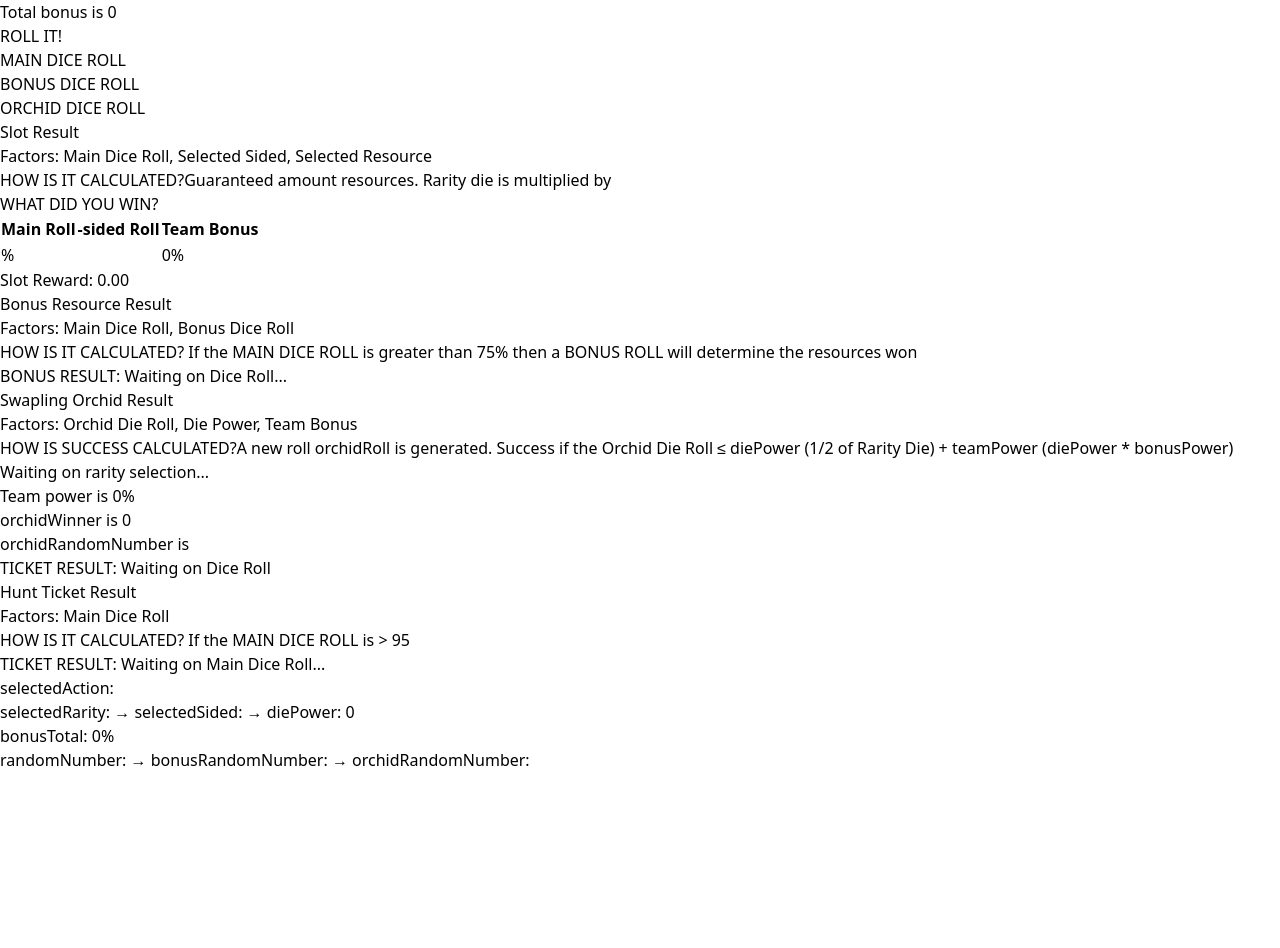
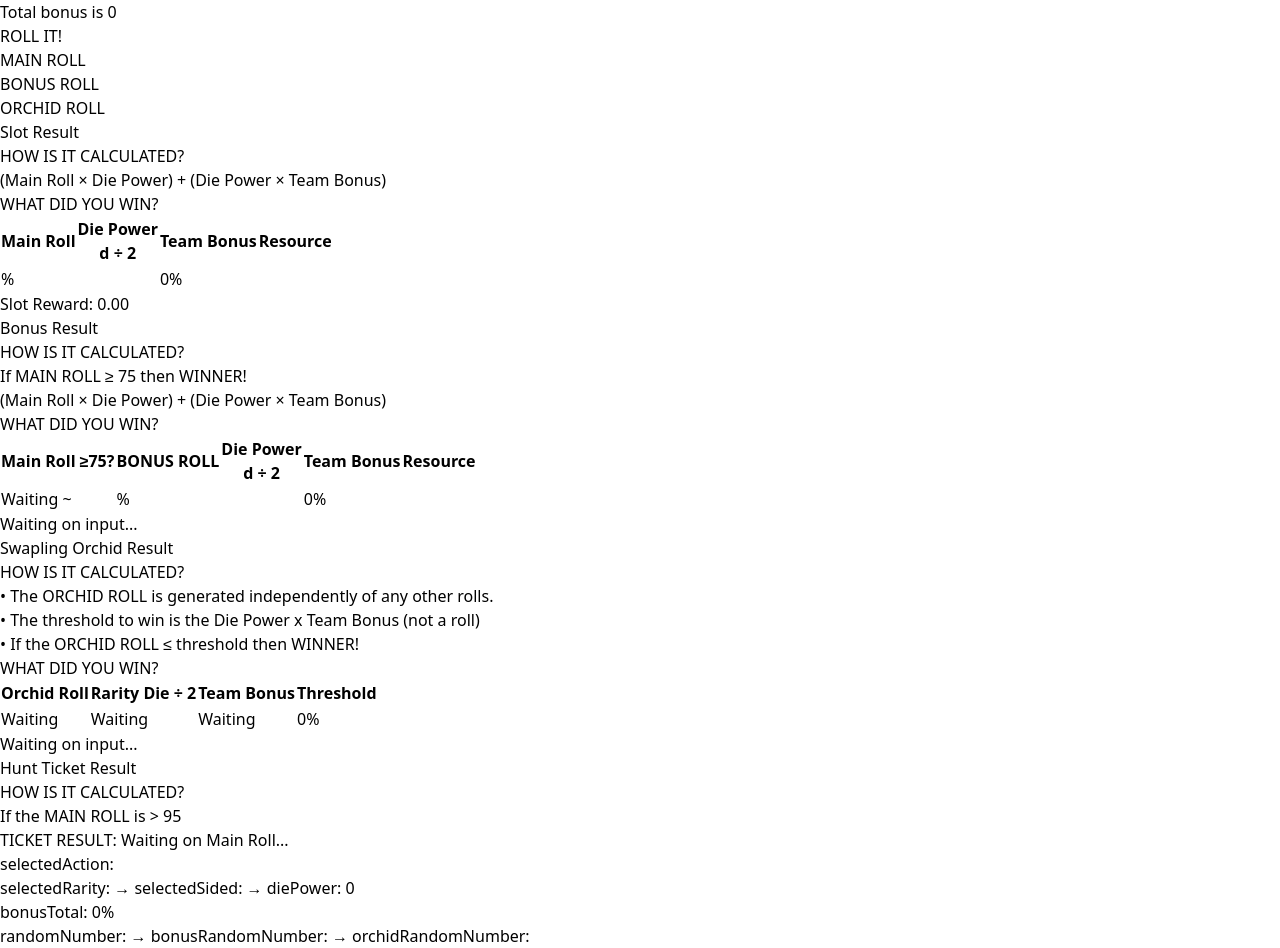
Before and after one commit to stargelnaz/oh-logic, a React (Create React App) app: page / in a window 1280 px wide. Shown: the part 360-1308 px from the top of the page. Before the commit the page ends 1132 px from the top, so only its background shows below. Built offline with nearby package versions, Linux system fonts and the light colour scheme.

Commit message:
added final row

```diff
--- a/src/App.js
+++ b/src/App.js
@@ -221,7 +221,7 @@ const App = () => {
             </div>
 
             <div className='flex flex-row'>
-              {/* MAIN DICE ROLL */}
+              {/* MAIN ROLL */}
               <button
                 className='py-2 px-4 bg-blue-500 text-white rounded'
                 onClick={handleRollClick}
@@ -229,7 +229,7 @@ const App = () => {
                 ROLL IT!
               </button>
               <div className='py-4 w-6/12'>
-                <h2 className='text-2xl font-bold'>MAIN DICE ROLL</h2>
+                <h2 className='text-2xl font-bold'>MAIN ROLL</h2>
                 <div className='flex flex-col items-center'>
                   {randomNumber !== null && (
                     <div className='mt-4 text-3xl font-bold text-white'>
@@ -239,20 +239,20 @@ const App = () => {
                 </div>
               </div>
 
-              {/* BONUS DICE ROLL */}
+              {/* BONUS ROLL */}
               <div className='py-4 w-6/12'>
-                <h2 className='text-2xl '>BONUS DICE ROLL</h2>
+                <h2 className='text-2xl '>BONUS ROLL</h2>
                 <div className='flex flex-col items-center'>
                   {bonusRandomNumber !== null && (
-                    <div className='mt-4 text-3xl font-bold text-gray-500'>
+                    <div className='mt-4 text-3xl font-bold'>
                       &nbsp;{bonusRandomNumber}&nbsp;
                     </div>
                   )}
                 </div>
               </div>
-              {/* ORCHID DICE ROLL */}
+              {/* ORCHID ROLL */}
               <div className='py-4 w-6/12'>
-                <h2 className='text-2xl '>ORCHID DICE ROLL</h2>
+                <h2 className='text-2xl '>ORCHID ROLL</h2>
                 <div className='flex flex-col items-center'>
                   {orchidRandomNumber !== null && (
                     <div className='mt-4 text-3xl font-bold text-white'>
@@ -266,19 +266,22 @@ const App = () => {
         </div>
       </div>
 
-      <div className='w-1/2 bg-gray-200'>
+      <div id='right-side' className='w-1/2 flex flex-col bg-gray-200'>
         {/* --------------------------------------------------------------------------------SLOT RESULT */}{' '}
-        <div className='flex flex-col m-5 p-6 border border-white bg-green-200'>
-          <div className='font-bold text-2xl'>Slot Result</div>
-          <p>
-            <span className='font-bold text-gray-600'>
-              Factors: Main Dice Roll, Selected Sided, Selected Resource
-            </span>
-          </p>
-          <p>
-            <span className='font-bold'>HOW IS IT CALCULATED?</span>Guaranteed
-            amount resources. Rarity die is multiplied by
-          </p>
+        <div
+          id='explanations'
+          className='flex flex-row border border-white bg-green-200'
+        >
+          <div className='flex flex-col w-1/2 m-2 p-2 bg-green-200'>
+            <div className='flex flex-col font-bold text-2xl'>Slot Result</div>
+            <div>
+              <span className='font-bold'>HOW IS IT CALCULATED?</span>
+            </div>
+            <div>
+              (Main Roll &times; Die Power) + (Die Power &times; Team Bonus)
+            </div>
+          </div>
+          <div className='flex flex-col m-2 p-2 bg-green-200'>
             <div className='bg-yellow-800'>WHAT DID YOU WIN?</div>
             <div>
               <div>
@@ -289,10 +292,14 @@ const App = () => {
                       Main Roll
                     </th>
                     <th className='border border-gray-400 p-2 text-center'>
-                    {selectedSided}-sided Roll
+                      Die Power
+                      <br /> d{selectedSided} &divide; 2
                     </th>
                     <th className='border border-gray-400 p-2 text-center'>
                       Team Bonus
+                    </th>
+                    <th className='border border-gray-400 p-2 text-center'>
+                      Resource
                     </th>
                   </tr>
                   <tr>
@@ -305,110 +312,197 @@ const App = () => {
                     <td className='border border-gray-400 p-2 text-center'>
                       {bonusTotal}%
                     </td>
+                    <td className='border border-gray-400 p-2 text-center'>
+                      {selectedAction}
+                    </td>
                   </tr>
                 </table>
               </div>
             </div>
-          <div>Slot Reward: {slotReward}</div>
+            <div>
+              Slot Reward: {slotReward} {selectedAction}
             </div>
-        {/* --------------------------------------------------------------------------------BONUS RESULT */}
-        <div className='flex flex-col m-5 p-6 border border-white bg-green-300'>
-          <div className='font-bold text-2xl'>Bonus Resource Result</div>
+          </div>
+        </div>{' '}
+        {/* --------------------------------------------------------------------------------BONUS RESULT */}{' '}
+        <div
+          id='explanations'
+          className='flex flex-row border border-white bg-green-300'
+        >
+          <div className='flex flex-col w-1/2 m-2 p-2 bg-green-300'>
+            <div className='flex flex-col font-bold text-2xl'>Bonus Result</div>
+            <div>
+              <span className='font-bold'>HOW IS IT CALCULATED?</span>
+            </div>
+            <div>If MAIN ROLL &ge; 75 then WINNER!</div>
+            <div>
+              {' '}
+              (Main Roll &times; Die Power) + (Die Power &times; Team Bonus)
+            </div>
+          </div>
+          <div className='flex flex-col m-2 p-2 bg-green-300'>
+            <div className='bg-yellow-800'>WHAT DID YOU WIN?</div>
+            <div>
+              <div>
+                {/* <table className='mx-auto border border-collapse'> */}
+                <table>
+                  <tr>
+                    <th className='border border-gray-400 p-2 text-center'>
+                      Main Roll &ge;75?
+                    </th>
+                    <th className='border border-gray-400 p-2 text-center'>
+                      BONUS ROLL
+                    </th>
+                    <th className='border border-gray-400 p-2 text-center'>
+                      Die Power
+                      <br /> d{selectedSided} &divide; 2
+                    </th>
+                    <th className='border border-gray-400 p-2 text-center'>
+                      Team Bonus
+                    </th>
+                    <th className='border border-gray-400 p-2 text-center'>
+                      Resource
+                    </th>
+                  </tr>
+                  <tr>
+                    <td className='border border-gray-400 p-2 text-center'>
+                      {randomNumber === null ||
+                      randomNumber === 0 ||
+                      randomNumber === undefined
+                        ? 'Waiting'
+                        : randomNumber >= 75
+                        ? 'YES'
+                        : 'NO'}{' '}
+                      ~ {randomNumber}
+                    </td>
+
+                    <td className='border border-gray-400 p-2 text-center'>
+                      {bonusRandomNumber}%
+                    </td>
+                    <td className='border border-gray-400 p-2 text-center'>
+                      {resourceRandomNumber}
+                    </td>
+                    <td className='border border-gray-400 p-2 text-center'>
+                      {bonusTotal}%
+                    </td>
+                    <td className='border border-gray-400 p-2 text-center'>
+                      {selectedAction}
+                    </td>
+                  </tr>
+                </table>
+              </div>
+            </div>
+            <div>
+              {randomNumber === 0 ||
+              randomNumber === null ||
+              randomNumber === undefined
+                ? 'Waiting on input...'
+                : randomNumber < 75
+                ? 'No Reward'
+                : `Slot Reward: ${slotReward} ${selectedAction}`}
+            </div>
+          </div>
+        </div>
+        {/* --------------------------------------------------------------------------------SWAPLING RESULT */}{' '}
+        <div className='flex flex-row border border-white bg-green-400'>
+          <div className='flex flex-col w-1/2 m-2 p-2 bg-green-400'>
+            <div className='flex flex-col font-bold text-2xl'>
+              Swapling Orchid Result
+            </div>
+            <div>
+              <span className='font-bold'>HOW IS IT CALCULATED?</span>
+            </div>
+            <div>
               <p>
-            <span className='font-bold text-gray-600'>
-              Factors: Main Dice Roll, Bonus Dice Roll
-            </span>
+                • The ORCHID ROLL is generated independently of any other rolls.
               </p>
               <p>
-            <span className='font-bold'>HOW IS IT CALCULATED?</span> If the MAIN
-            DICE ROLL is greater than 75% then a BONUS ROLL will determine the
-            resources won
+                • The threshold to win is the Die Power x Team Bonus (not a
+                roll)
               </p>
+              <p>• If the ORCHID ROLL &le; threshold then WINNER!</p>
+            </div>
+          </div>
+          <div className='flex flex-col m-2 p-2 bg-green-400'>
+            <div className='bg-yellow-800'>WHAT DID YOU WIN?</div>
+            <div>
+              <div>
+                {/* <table className='mx-auto border border-collapse'> */}
+                <table>
+                  <tr>
+                    <th className='border border-gray-400 p-2 text-center'>
+                      Orchid Roll
+                    </th>
+                    <th className='border border-gray-400 p-2 text-center'>
+                      Rarity Die &divide; 2
+                    </th>
+                    <th className='border border-gray-400 p-2 text-center'>
+                      Team Bonus
+                    </th>
+                    <th className='border border-gray-400 p-2 text-center'>
+                      Threshold
+                    </th>
+                  </tr>
+                  <tr>
+                    <td className='border border-gray-400 p-2 text-center'>
+                      {randomNumber === null ||
+                      randomNumber === 0 ||
+                      randomNumber === undefined
+                        ? 'Waiting'
+                        : orchidRandomNumber}
+                    </td>
 
+                    <td className='border border-gray-400 p-2 text-center'>
+                      {selectedSided === null ||
+                      selectedSided === 0 ||
+                      selectedSided === undefined
+                        ? 'Waiting'
+                        : selectedSided / 2}
+                    </td>
+                    <td className='border border-gray-400 p-2 text-center'>
+                      {bonusTotal === null ||
+                      bonusTotal === 0 ||
+                      bonusTotal === undefined
+                        ? 'Waiting'
+                        : bonusTotal + '%'}
+                    </td>
+                    <td className='border border-gray-400 p-2 text-center'>
+                      {(selectedSided * bonusTotal) / 100}%
+                    </td>
+                  </tr>
+                </table>
+              </div>
+            </div>
+            <div>
+              {randomNumber === 0 ||
+              randomNumber === null ||
+              randomNumber === undefined
+                ? 'Waiting on input...'
+                : randomNumber < 75
+                ? 'No Reward'
+                : `Slot Reward: ${slotReward} ${selectedAction}`}
+            </div>
+          </div>
+        </div>
+        {/* --------------------------------------------------------------------------------TICKET RESULT */}
+        <div className='flex flex-row border border-white bg-green-500'>
+          <div className='flex flex-col w-1/2 m-2 p-2 bg-green-500'>
+            <div className='flex flex-col font-bold text-2xl'>
+              Hunt Ticket Result
+            </div>
+            <div className='font-bold'>HOW IS IT CALCULATED?</div>
+            <p>If the MAIN ROLL is > 95</p>
             <div>
               {randomNumber === null ||
               randomNumber === 0 ||
               randomNumber === undefined ? (
-              <div>BONUS RESULT: Waiting on Dice Roll...</div>
-            ) : randomNumber > 75 ? (
-              <div>
-                <div className='bg-yellow-500'>BONUS RESULT: WINNER!</div>
-                <div className='bg-yellow-800'>WHAT DID YOU WIN?</div>
-              </div>
-            ) : (
-              <div className='bg-red-500'>BONUS RESULT: Nope</div>
-            )}
-          </div>
-        </div>
-        {/* --------------------------------------------------------------------------------SWAPLING RESULT */}
-        <div className='flex flex-col m-5 p-6 border border-white bg-green-400'>
-          <div className='font-bold text-2xl'>Swapling Orchid Result</div>
-          <p>
-            <span className='font-bold text-gray-600'>
-              Factors: Orchid Die Roll, Die Power, Team Bonus
-            </span>
-          </p>
-          <p>
-            <span className='font-bold'>HOW IS SUCCESS CALCULATED?</span>A new
-            roll orchidRoll is generated. Success if the Orchid Die Roll &le;
-            diePower (1/2 of Rarity Die) + teamPower (diePower * bonusPower)
-          </p>
-          <p>
-            {selectedRarity === null || selectedRarity === undefined ? (
-              <div>Waiting on rarity selection...</div>
-            ) : (
-              <div>Die power is {diePower}</div>
-            )}
-
-            <div
-              className={`${
-                bonusTotal < 0
-                  ? 'bg-red-500 text-white'
-                  : 'bg-transparent text-black'
-              }`}
-            >
-              Team power is {bonusTotal}%
-            </div>
-
-            <div>orchidWinner is {orchidWinner}</div>
-            <div>orchidRandomNumber is {orchidRandomNumber}</div>
-          </p>
-
-          <div>
-            {orchidWinner === null ||
-            orchidWinner === 0 ||
-            orchidWinner === undefined ? (
-              <div>TICKET RESULT: Waiting on Dice Roll</div>
-            ) : orchidRandomNumber <= orchidWinner ? (
-              <div className='bg-yellow-500'>TICKET RESULT: WINNER!</div>
-            ) : (
-              <div className='bg-red-500'>TICKET RESULT: Nope</div>
-            )}
-          </div>
-        </div>
-        {/* --------------------------------------------------------------------------------TICKET RESULT */}
-        <div className='flex flex-col m-5 p-6 border border-white bg-green-500'>
-          <div className='font-bold text-2xl'>Hunt Ticket Result</div>
-          <p>
-            <span className='font-bold text-gray-600'>
-              Factors: Main Dice Roll
-            </span>
-          </p>
-          <p>
-            <span className='font-bold'>HOW IS IT CALCULATED?</span> If the MAIN
-            DICE ROLL is > 95
-          </p>
-
-          <div>
-            {randomNumber === null ||
-            randomNumber === 0 ||
-            randomNumber === undefined ? (
-              <div>TICKET RESULT: Waiting on Main Dice Roll...</div>
+                <div>TICKET RESULT: Waiting on Main Roll...</div>
               ) : randomNumber > 95 ? (
                 <div className='bg-yellow-500'>TICKET RESULT: WINNER!</div>
               ) : (
-              <div className='bg-red-500'>TICKET RESULT: Nope</div>
+                <div className='bg-orange-500'>TICKET RESULT: Nope</div>
               )}
+            </div>
           </div>
         </div>
         {/* --------------------------------------------------------------------------------VARIABLES */}{' '}
```
Lines whose indentation alone changed are shown as unchanged.
